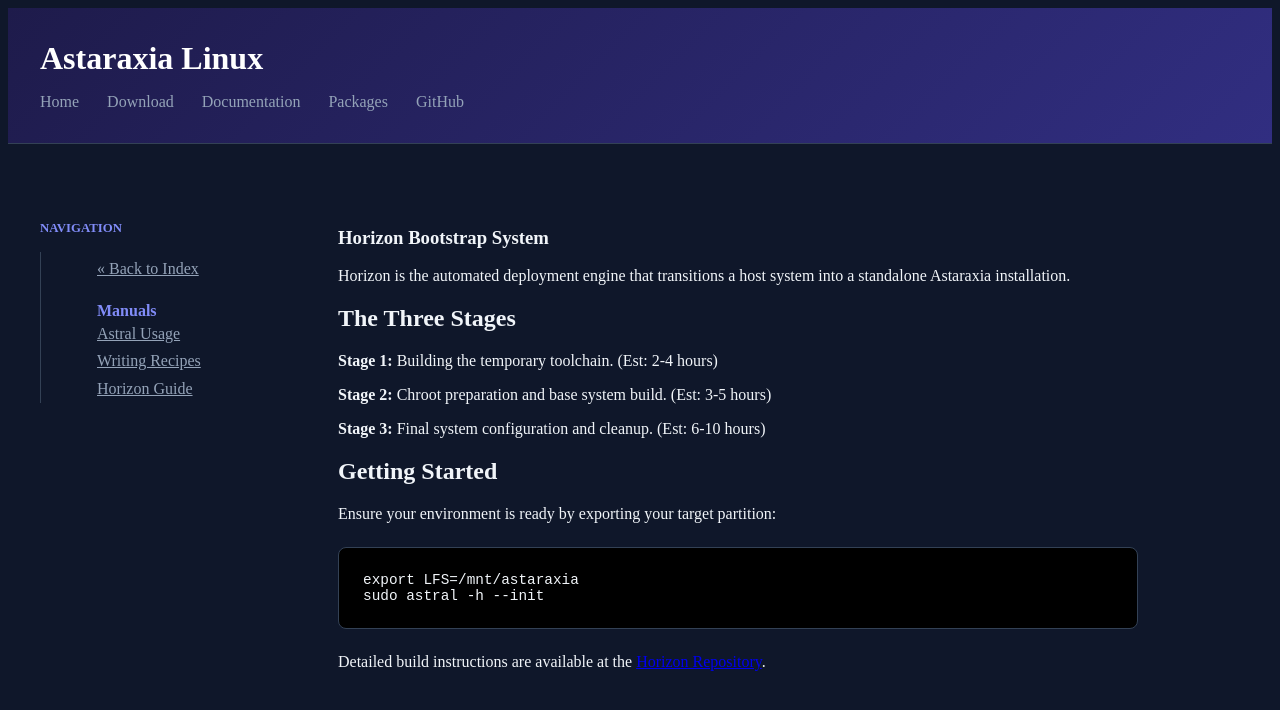
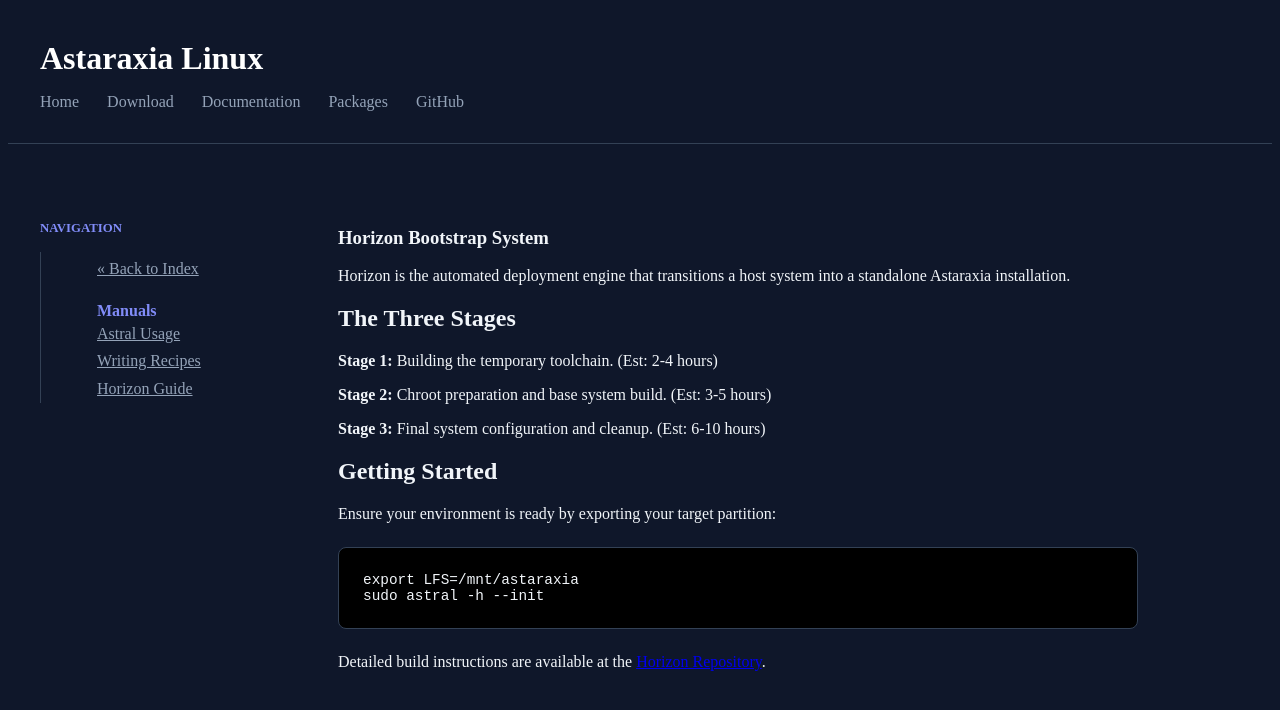
Before and after one commit to Astaraxia-Linux/astaraxia-linux.github.io, a Jekyll site: the page built from docus/horizon.html, in a window 1280 px wide. Shown: the top 710 px of the page. Built offline with Jekyll 4.4.1, drawn with Linux system fonts in a browser that asks for light colours.

Commit message:
Update header.html

```diff
--- a/_includes/header.html
+++ b/_includes/header.html
@@ -1,12 +1,17 @@
 <header>
     <style>
-        header {
-            background: linear-gradient(135deg, #1e1b4b 0%, #312e81 100%) !important;
-            color: white;
-            text-align: left;
-            border-bottom: 1px solid #334155;
-            padding: 2rem 0;
-        }
+header {
+    background-image: none !important;
+    background-color: #0f172a !important;
+    border-bottom: 1px solid #334155;
+    padding: 2rem 0;
+    margin: 0;
+}
+
+/* Sometimes the theme adds a 'before' or 'after' element for the gradient */
+header::before, header::after {
+    display: none !important;
+}
 
 .container-lg, .wrapper {
     background: transparent !important;
```
